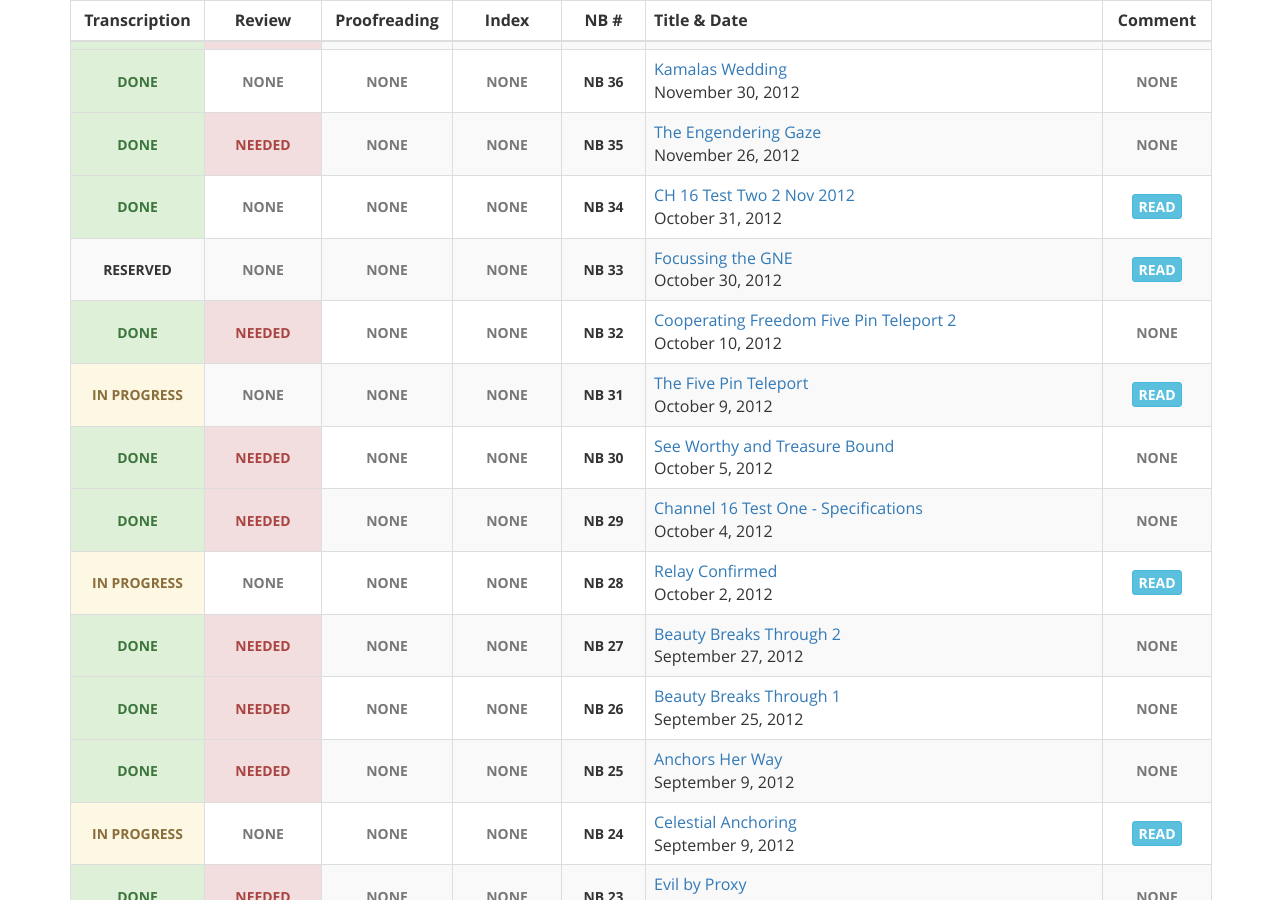
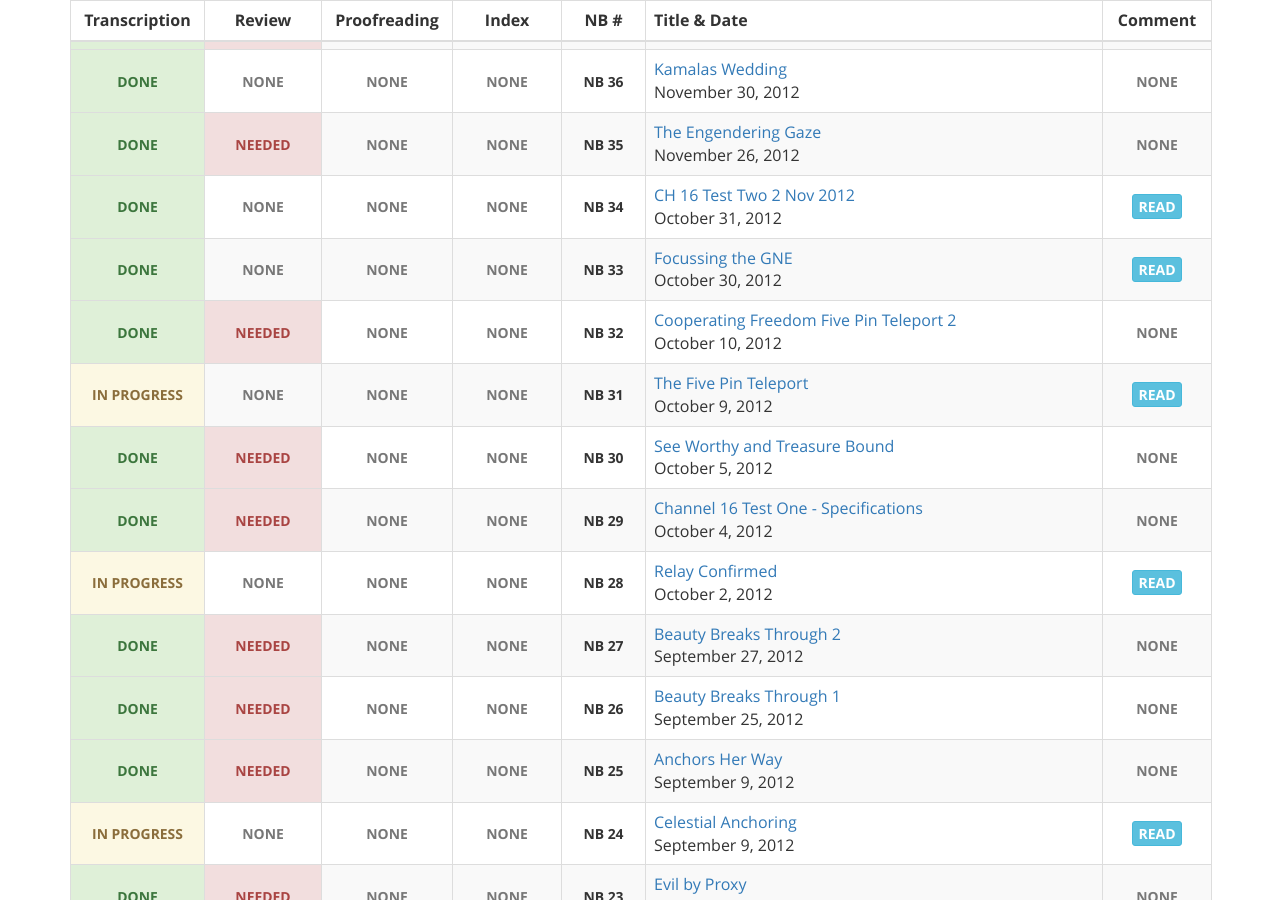
Before and after one commit to gaiaspora/gaiaspora.github.io, a Jekyll site: the page built from content/navigator-briefings.markdown, in a window 1280 px wide and 900 px high, scrolled down 6529 px. Built offline with Jekyll 4.4.1, drawn with Linux system fonts in a browser that asks for light colours.

Commit message:
Update nb.yaml

```diff
--- a/_data/nb.yaml
+++ b/_data/nb.yaml
@@ -899,7 +899,7 @@
   Comment: "Lisa"
 
 - NB: "33"
-  Transcription: "reserved"
+  Transcription: "done"
   Review: "none"
   Proofreading: "none"
   Index: "none"
```
